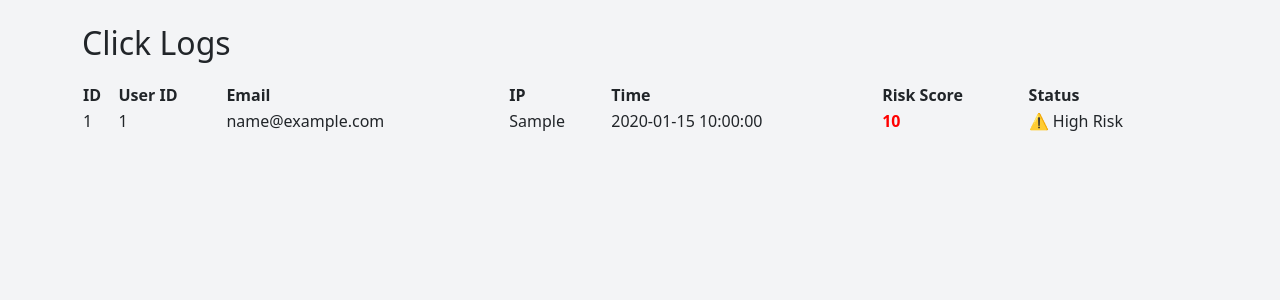
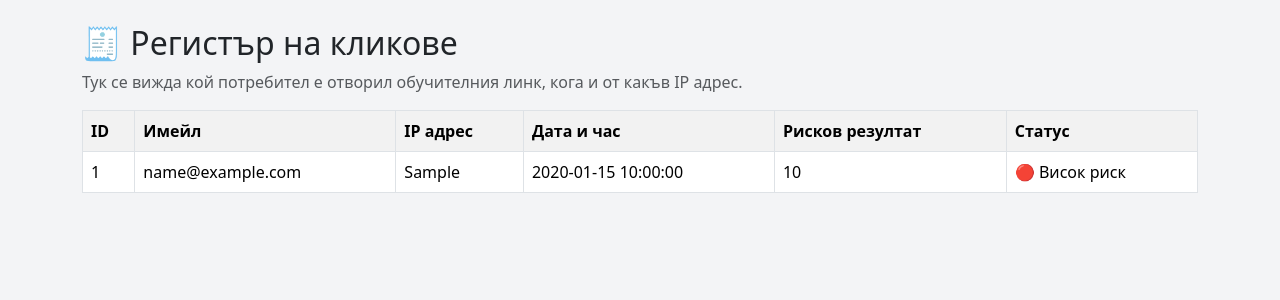
Before and after one commit to alinavvvv/phishing, a Flask app: page /clicks in a window 1280 px wide. Shown: the part 56-356 px from the top of the page. Run offline with Flask 3, Linux system fonts and the light colour scheme; the visitor is signed in with stand-in values (Sample User, id 1); tables that the repository leaves empty hold one stand-in row (values such as "Sample post").

Commit message:
Translate click log table headers to Bulgarian

```diff
--- a/templates/clicks.html
+++ b/templates/clicks.html
@@ -2,51 +2,34 @@
 
 {% block content %}
 
-<h2>Click Logs</h2>
+<h2>🧾 Регистър на кликове</h2>
+<p class="text-muted">Тук се вижда кой потребител е отворил обучителния линк, кога и от какъв IP адрес.</p>
 
-<table style="margin-top:20px; width:100%; border-collapse:collapse;">
-    <tr style="background:#f3f4f6;">
+<table class="table table-bordered table-striped bg-white">
+    <tr>
         <th>ID</th>
-        <th>User ID</th>
-        <th>Email</th>
-        <th>IP</th>
-        <th>Time</th>
-        <th>Risk Score</th>
-        <th>Status</th>
+        <th>Имейл</th>
+        <th>IP адрес</th>
+        <th>Дата и час</th>
+        <th>Рисков резултат</th>
+        <th>Статус</th>
     </tr>
 
     {% for c in clicks %}
     <tr>
         <td>{{ c.id }}</td>
-        <td>{{ c.user_id }}</td>
+        <td>{{ c.user.email if c.user else "Неизвестен" }}</td>
+        <td>{{ c.ip or "Няма данни" }}</td>
+        <td>{{ c.timestamp.strftime('%Y-%m-%d %H:%M:%S') if c.timestamp else "" }}</td>
+        <td>{{ c.user.risk_score if c.user else 0 }}</td>
 
         <td>
-            {{ c.user.email if c.user else "Unknown" }}
-        </td>
-
-        <td>{{ c.ip or "N/A" }}</td>
-
-        <td>
-            {{ c.timestamp.strftime('%Y-%m-%d %H:%M:%S') if c.timestamp else "" }}
-        </td>
-
-        <!-- 🔥 Risk Score -->
-        <td style="font-weight:bold; color:
-            {% if c.user and c.user.risk_score > 2 %}
-                red
+            {% if c.user and c.user.risk_score > 5 %}
+                🔴 Висок риск
+            {% elif c.user and c.user.risk_score > 2 %}
+                🟠 Среден риск
             {% else %}
-                green
-            {% endif %}
-        ">
-            {{ c.user.risk_score if c.user else 0 }}
-        </td>
-
-        <!-- 🔥 Status -->
-        <td>
-            {% if c.user and c.user.risk_score > 2 %}
-                ⚠️ High Risk
-            {% else %}
-                ✅ Safe
+                🟢 Нисък риск
             {% endif %}
         </td>
     </tr>
```
